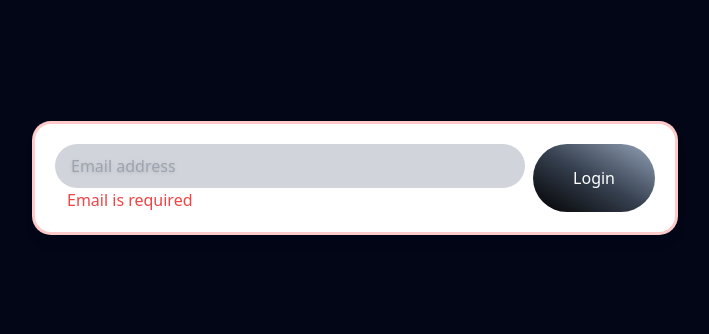
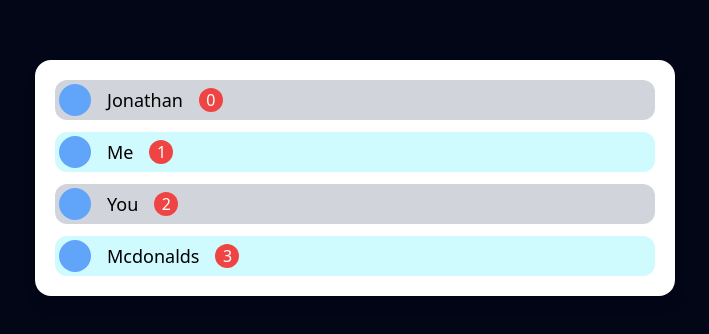
Before and after one commit to LeConsulat2/carrot-market-clone, a Next.js app: page / in a window 1280 px wide. Shown: the part 222-556 px from the top of the page, without its empty margins (285-994 px from the left). Built offline with nearby package versions, Linux system fonts and the light colour scheme.

Commit message:
(person, index) map and coloring

```diff
--- a/app/page.tsx
+++ b/app/page.tsx
@@ -1,30 +1,24 @@
 export default function Home() {
   return (
     <main className="bg-gray-300  sm:bg-red-200 md:bg-green-200 lg:bg-cyan-300 xl:bg-slate-950 h-screen flex items-center justify-center p-5 ">
-      <div className="bg-white w-full flex flex-col flex-1 md:flex-row gap-2 shadow-lg  rounded-2xl max-w-screen-sm p-5 ring ring-transparent transition-shadow has-[:invalid]:ring  has-[:invalid]:ring-red-200  dark:bg-white">
-        <div className="flex flex-col flex-1 *:outline-none">
-          <input
-            className="w-full h-11 pl-4 bg-gray-300 rounded-full
-            ring ring-transparent
-            focus:valid:ring-green-500 focus:ring-2 focus:ring-offset-2
-            focus:invalid:ring-red-500
-            transition-all placeholder:drop-shadow
-            peer"
-            type="email"
-            required
-            placeholder="Email address"
-          />
-          <span className="h-6 text-red-500 font-medium pl-3 hidden peer-invalid:block">
-            Email is required
-          </span>
-        </div>
-        <button
-          className="hover:scale-90 text-white py-2 rounded-full md:px-10 active:scale-90 focus:scale-95 transition-transform font-medium
-        bg-gradient-to-tr from-black via-gray-700 to-slate-400
-        peer-valid:bg-gradient-to-tr peer-valid:from-green-500 peer-valid:via-green-600 peer-valid:to-green-700"
-        >
-          Login
-        </button>
+      <div
+        className="bg-white w-full  shadow-lg
+      rounded-2xl max-w-screen-sm p-5 dark:bg-white flex flex-col gap-3 "
+      >
+        {['Jonathan', 'Me', 'You', 'Mcdonalds'].map((person, index) => (
+          <div
+            key={index}
+            className="flex items-center gap-4 odd:bg-gray-300 even:bg-cyan-100 rounded-xl p-1  "
+          >
+            <div className="size-8 bg-blue-400 rounded-full" />
+            <div>
+              <span className="text-lg font-medium">{person}</span>
+            </div>
+            <div className="size-6 bg-red-500 text-white flex justify-center items-center rounded-full">
+              <span>{index}</span>
+            </div>
+          </div>
+        ))}
       </div>
     </main>
   );
```
